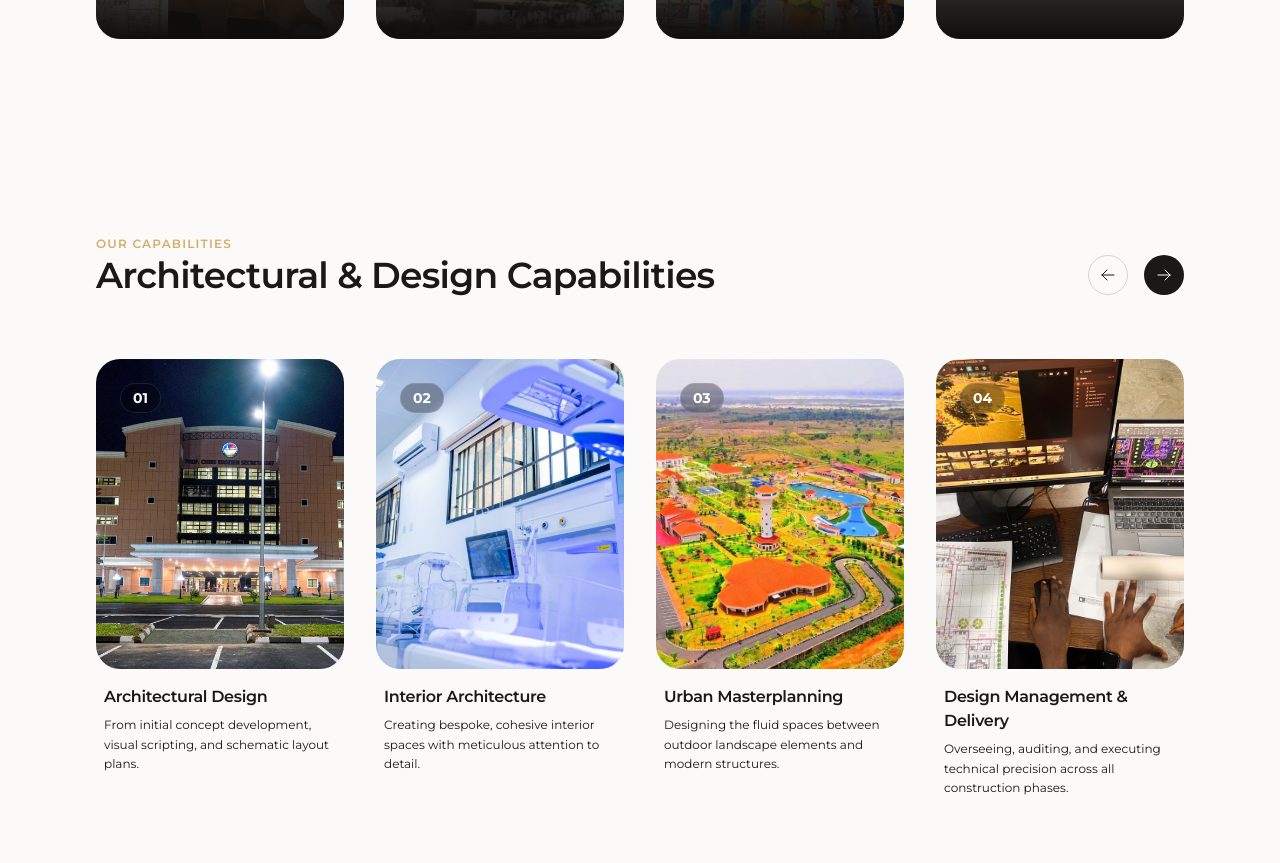
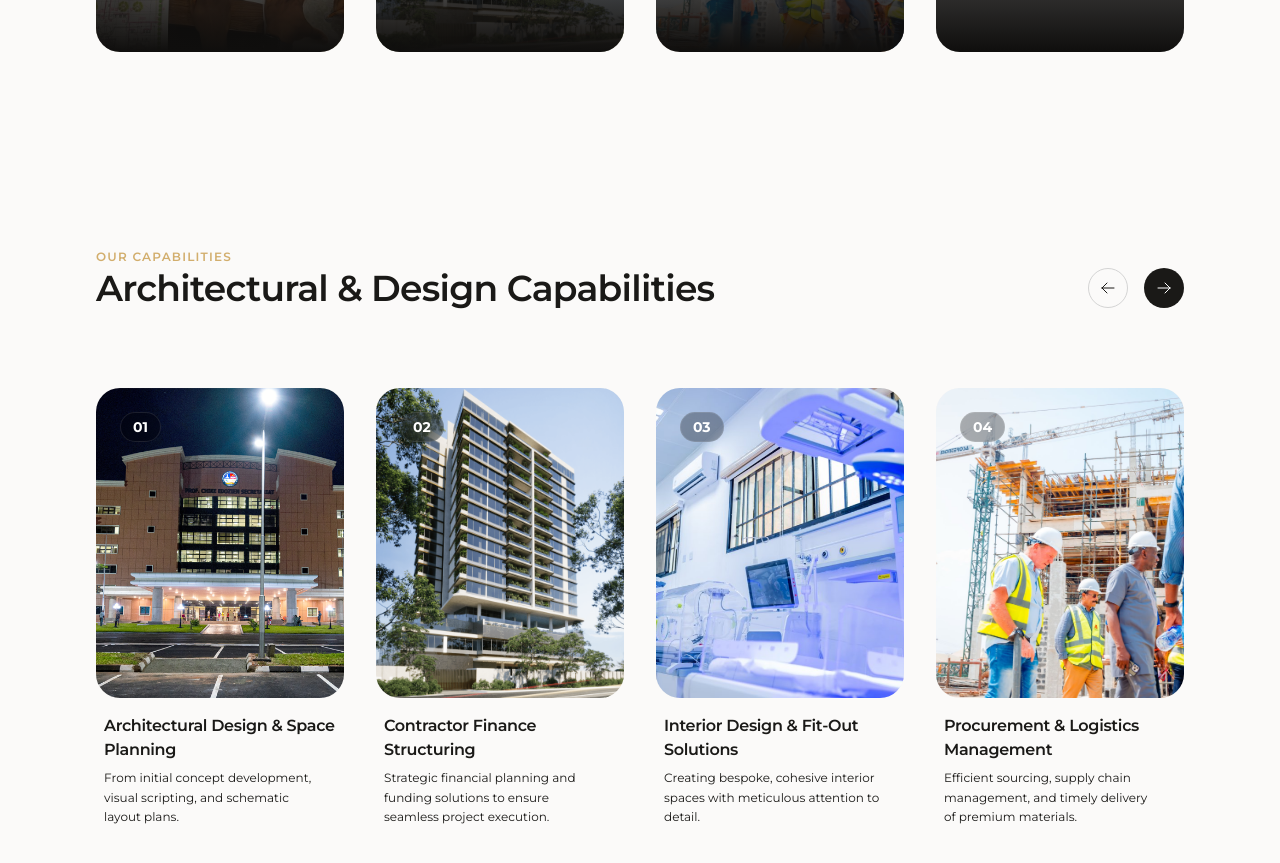
Before and after one commit to cglmedia2022-collab/Contemporary-Group-Limited, a Next.js app: page / in a window 1280 px wide. Shown: the part 2700-3563 px from the top of the page. Built offline with nearby package versions, Linux system fonts and the light colour scheme; no server answers; the database is empty; grey boxes are pictures that could not be loaded.

Commit message:
feat: implement brand design system, architectural components, and logo processing script

```diff
--- a/app/globals.css
+++ b/app/globals.css
@@ -48,6 +48,10 @@
   --foreground: var(--color-foreground-light);
 }
 
+html {
+  scroll-behavior: smooth;
+}
+
 body {
   background-color: var(--background);
   color: var(--foreground);
--- a/components/About.tsx
+++ b/components/About.tsx
@@ -11,7 +11,7 @@ export default function About() {
     { number: "5", label: "Strategic Business Units" },
     { number: "2", label: "Global Operations (Nigeria & Canada)" },
     { img: "/WildCardPictures/UGC_logo.png", label: "United Nations Global Compact" },
-    { number: "", label: "" }
+    { img: "/WildCardPictures/CAP.jpeg", label: "The Lagos State Certified Accreditors Programme (CAP)" }
   ];
 
   const pillars = [
--- a/components/Services.tsx
+++ b/components/Services.tsx
@@ -1,38 +1,73 @@
 "use client";
 
+import { useRef } from "react";
 import Image from "next/image";
+import Link from "next/link";
 import { motion } from "framer-motion";
 
 export default function Services() {
+  const scrollRef = useRef<HTMLDivElement>(null);
+
+  const scroll = (direction: "left" | "right") => {
+    if (scrollRef.current) {
+      const { scrollLeft, clientWidth } = scrollRef.current;
+      // Scroll by roughly the width of one item + gap (assuming ~300px per item)
+      // We'll just scroll by half the container width for a smooth multi-item jump
+      const scrollAmount = clientWidth / 2;
+      scrollRef.current.scrollTo({
+        left: direction === "left" ? scrollLeft - scrollAmount : scrollLeft + scrollAmount,
+        behavior: "smooth"
+      });
+    }
+  };
+
   const services = [
     {
       num: "01",
-      title: "Architectural Design",
+      title: "Architectural Design & Space Planning",
       desc: "From initial concept development, visual scripting, and schematic layout plans.",
       img: "/State-secretariat.png"
     },
     {
       num: "02",
-      title: "Interior Architecture",
+      title: "Contractor Finance Structuring",
+      desc: "Strategic financial planning and funding solutions to ensure seamless project execution.",
+      img: "/HeroCarousel/v1-Copy-2.png"
+    },
+    {
+      num: "03",
+      title: "Interior Design & Fit-Out Solutions",
       desc: "Creating bespoke, cohesive interior spaces with meticulous attention to detail.",
       img: "/WildCardPictures/interior.png"
     },
     {
-      num: "03",
-      title: "Urban Masterplanning",
-      desc: "Designing the fluid spaces between outdoor landscape elements and modern structures.",
-      img: "/HeroCarousel/Aerial View of Leisure park.jpeg"
+      num: "04",
+      title: "Procurement & Logistics Management",
+      desc: "Efficient sourcing, supply chain management, and timely delivery of premium materials.",
+      img: "/HeroCarousel/Consturction Site.jpeg"
     },
     {
-      num: "04",
-      title: "Design Management & Delivery",
+      num: "05",
+      title: "Project & Construction Management",
       desc: "Overseeing, auditing, and executing technical precision across all construction phases.",
       img: "/WildCardPictures/design drawing.jpeg"
+    },
+    {
+      num: "06",
+      title: "Turnkey Design–Build Solutions",
+      desc: "End-to-end unified delivery from initial design sketch to the final handed-over keys.",
+      img: "/WildCardPictures/State-secretariat-2.png"
+    },
+    {
+      num: "07",
+      title: "Project Management",
+      desc: "Comprehensive lifecycle planning, risk mitigation, and stakeholder coordination.",
+      img: "/HeroCarousel/Aerial View of Leisure park.jpeg"
     }
   ];
 
   return (
-    <section className="py-24 bg-background text-foreground transition-colors duration-300">
+    <section className="py-24 bg-background text-foreground transition-colors duration-300 overflow-hidden">
       <div className="container mx-auto px-6 md:px-12 lg:px-24">
 
         {/* Section Header */}
@@ -46,14 +81,20 @@ export default function Services() {
             </h2>
           </div>
 
-          {/* Navigation Arrows (Custom SVGs) */}
-          <div className="flex gap-4 items-center">
-            <button className="w-10 h-10 rounded-full border border-neutral-300 dark:border-neutral-700 flex items-center justify-center hover:bg-brand-primary dark:hover:bg-brand-primary hover:text-white transition-colors duration-300">
+          {/* Navigation Arrows */}
+          <div className="flex gap-4 items-center hidden md:flex">
+            <button
+              onClick={() => scroll("left")}
+              className="w-10 h-10 rounded-full border border-neutral-300 flex items-center justify-center hover:bg-brand-primary hover:text-white transition-colors duration-300 hover:border-brand-primary"
+            >
               <svg xmlns="http://www.w3.org/2000/svg" fill="none" viewBox="0 0 24 24" strokeWidth={1.5} stroke="currentColor" className="w-4 h-4">
                 <path strokeLinecap="round" strokeLinejoin="round" d="M10.5 19.5 3 12m0 0 7.5-7.5M3 12h18" />
               </svg>
             </button>
-            <button className="w-10 h-10 rounded-full bg-neutral-900 dark:bg-white text-white dark:text-neutral-900 flex items-center justify-center hover:bg-brand-primary dark:hover:bg-brand-primary hover:text-white dark:hover:text-white transition-colors duration-300">
+            <button
+              onClick={() => scroll("right")}
+              className="w-10 h-10 rounded-full bg-neutral-900 text-white flex items-center justify-center hover:bg-brand-primary hover:text-white transition-colors duration-300"
+            >
               <svg xmlns="http://www.w3.org/2000/svg" fill="none" viewBox="0 0 24 24" strokeWidth={1.5} stroke="currentColor" className="w-4 h-4">
                 <path strokeLinecap="round" strokeLinejoin="round" d="M13.5 4.5 21 12m0 0-7.5 7.5M21 12H3" />
               </svg>
@@ -61,17 +102,25 @@ export default function Services() {
           </div>
         </div>
 
-        {/* Services Grid */}
-        <div className="grid grid-cols-1 md:grid-cols-2 lg:grid-cols-4 gap-8">
+        {/* Services Carousel */}
+        <div
+          ref={scrollRef}
+          className="flex gap-6 md:gap-8 overflow-x-auto snap-x snap-mandatory scrollbar-hide pb-8 pt-4"
+          style={{ scrollbarWidth: 'none', msOverflowStyle: 'none' }}
+        >
           {services.map((service, i) => (
-            <motion.div
+            <Link
               key={i}
-              initial={{ opacity: 0, y: 30 }}
-              whileInView={{ opacity: 1, y: 0 }}
-              viewport={{ once: true }}
-              transition={{ duration: 0.8, delay: i * 0.15 }}
-              className="group cursor-pointer space-y-4"
+              href={`/services#service-${i}`}
+              className="shrink-0 snap-start w-[85vw] sm:w-[320px] lg:w-[calc(25%-1.5rem)] block"
             >
+              <motion.div
+                initial={{ opacity: 0, y: 30 }}
+                whileInView={{ opacity: 1, y: 0 }}
+                viewport={{ once: true, margin: "-50px" }}
+                transition={{ duration: 0.8, delay: (i % 4) * 0.15 }}
+                className="group cursor-pointer space-y-4 h-full"
+              >
               {/* Image Container with zoom hover */}
               <div className="relative aspect-4/5 rounded-3xl overflow-hidden bg-neutral-100 dark:bg-neutral-800">
                 <Image
@@ -93,12 +142,33 @@ export default function Services() {
                 <h3 className="font-gotham text-base font-bold text-foreground group-hover:text-brand-primary transition-colors duration-300">
                   {service.title}
                 </h3>
-                <p className="font-sans text-xs text-foreground/60 leading-relaxed text-start">
+                <p className="font-sans text-xs text-foreground/60 leading-relaxed text-start pr-4">
                   {service.desc}
                 </p>
               </div>
-            </motion.div>
+              </motion.div>
+            </Link>
           ))}
+        </div>
+
+        {/* Mobile Navigation Arrows */}
+        <div className="flex gap-4 items-center justify-center mt-4 md:hidden">
+          <button
+            onClick={() => scroll("left")}
+            className="w-12 h-12 rounded-full border border-neutral-300 flex items-center justify-center hover:bg-brand-primary hover:text-white transition-colors duration-300"
+          >
+            <svg xmlns="http://www.w3.org/2000/svg" fill="none" viewBox="0 0 24 24" strokeWidth={1.5} stroke="currentColor" className="w-5 h-5">
+              <path strokeLinecap="round" strokeLinejoin="round" d="M10.5 19.5 3 12m0 0 7.5-7.5M3 12h18" />
+            </svg>
+          </button>
+          <button
+            onClick={() => scroll("right")}
+            className="w-12 h-12 rounded-full bg-neutral-900 text-white flex items-center justify-center hover:bg-brand-primary transition-colors duration-300"
+          >
+            <svg xmlns="http://www.w3.org/2000/svg" fill="none" viewBox="0 0 24 24" strokeWidth={1.5} stroke="currentColor" className="w-5 h-5">
+              <path strokeLinecap="round" strokeLinejoin="round" d="M13.5 4.5 21 12m0 0-7.5 7.5M21 12H3" />
+            </svg>
+          </button>
         </div>
 
       </div>
--- a/components/ServicesList.tsx
+++ b/components/ServicesList.tsx
@@ -33,6 +33,11 @@ const services = [
     title: "Turnkey Design–Build Solutions",
     desc: "Offering a unified workflow where design and construction are handled under a single contract, accelerating delivery and minimizing client risk.",
     img: "/HeroCarousel/ICC-1.png"
+  },
+  {
+    title: "Project Management",
+    desc: "Comprehensive lifecycle planning, risk mitigation, and stakeholder coordination ensuring successful project delivery.",
+    img: "/HeroCarousel/Aerial View of Leisure park.jpeg"
   }
 ];
 
@@ -45,11 +50,12 @@ export default function ServicesList() {
           {services.map((service, index) => (
             <motion.div
               key={index}
+              id={`service-${index}`}
               initial={{ opacity: 0, y: 40 }}
               whileInView={{ opacity: 1, y: 0 }}
               viewport={{ once: true, margin: "-100px" }}
               transition={{ duration: 0.8, delay: index * 0.1 }}
-              className="group flex flex-col"
+              className="group flex flex-col scroll-mt-32"
             >
               <div className="relative w-full aspect-4/3 rounded-3xl overflow-hidden mb-8 bg-neutral-100 shadow-sm transition-shadow duration-500 group-hover:shadow-2xl group-hover:shadow-brand-primary/10">
                 <Image
```
Also changed, not shown: public/WildCardPictures/CAP.jpeg (added), 1 other file (tests, documents, lock files or other folders).
